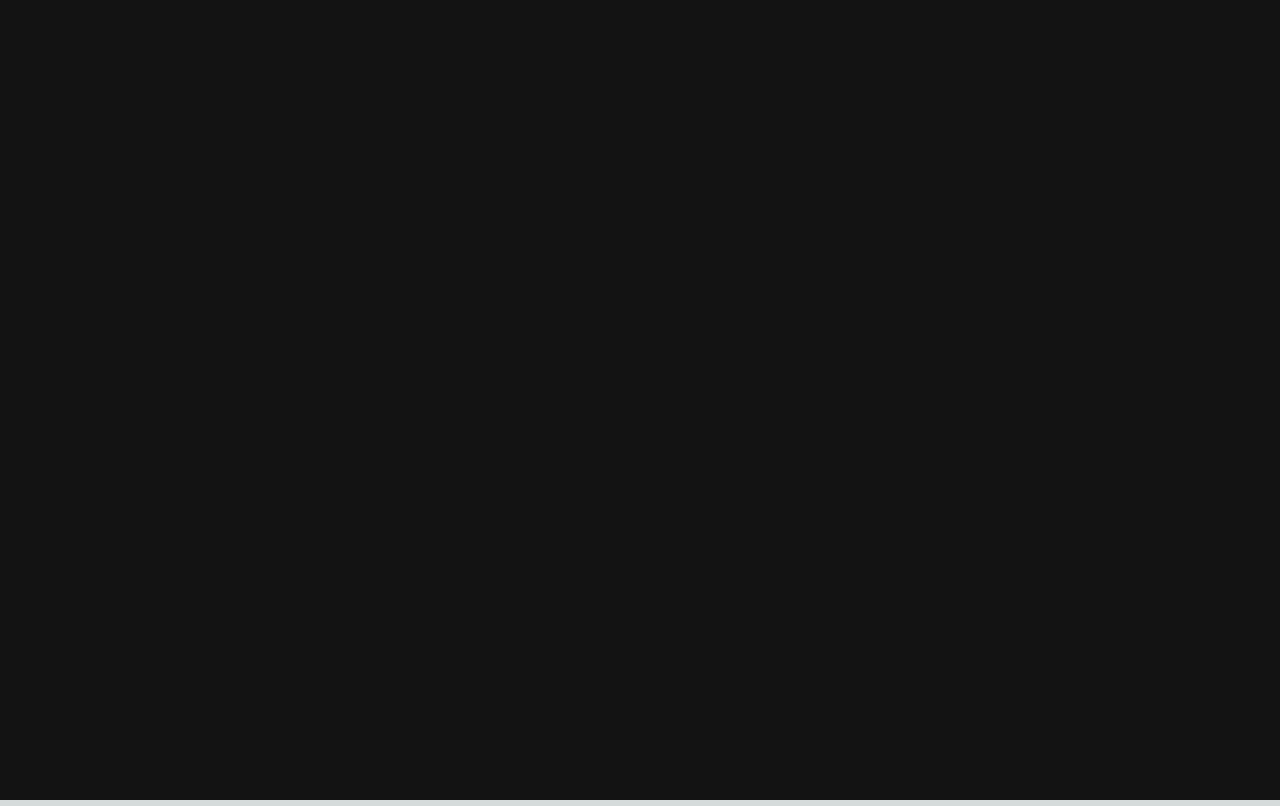
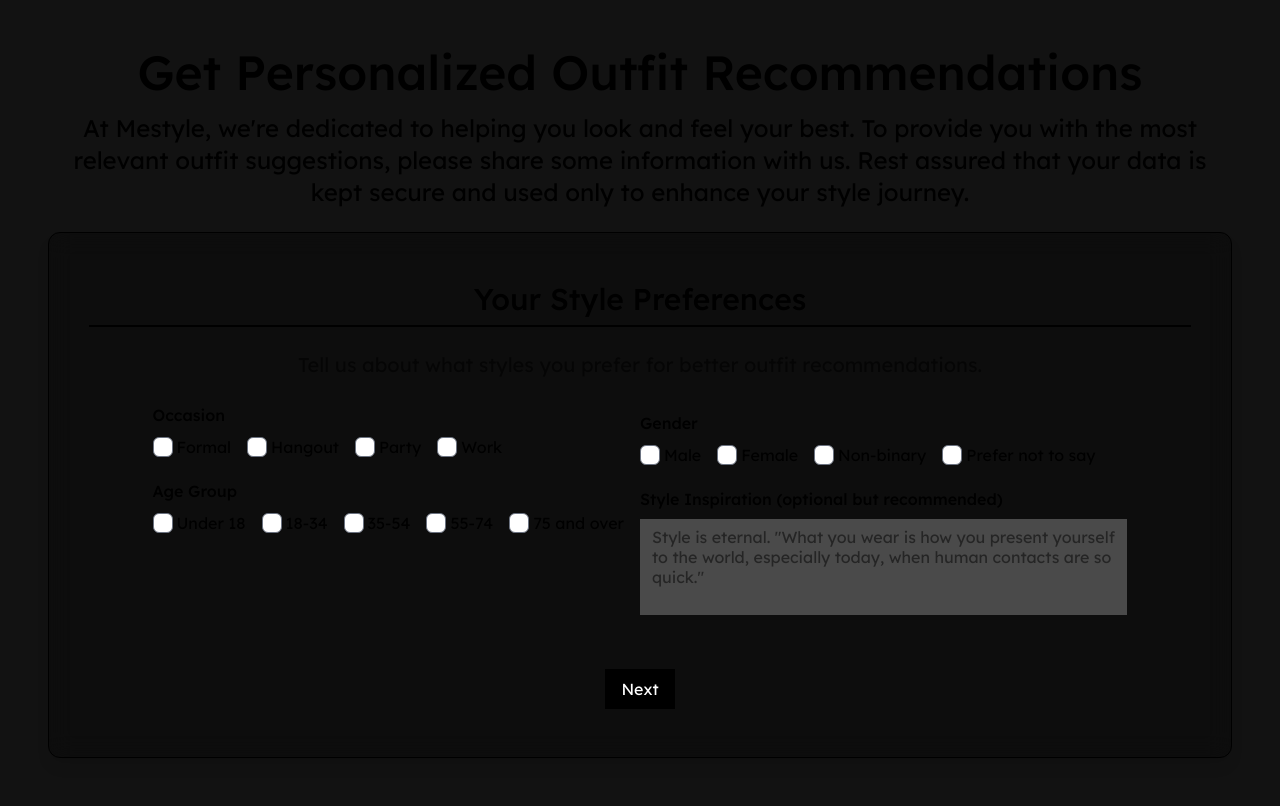
Before and after one commit to Remi-dee/Mestyle, a Next.js app: page / in a window 1280 px wide. Built offline with nearby package versions, Linux system fonts and the light colour scheme.

Commit message:
added props to button

```diff
--- a/app/page.js
+++ b/app/page.js
@@ -6,16 +6,15 @@
 export default function Home() {
   return (
     <main className="flex min-h-screen items-center bg-grayDark justify-center">
-     <Navbar/>
 
-      {/* <PersonaliseScreen
+      <PersonaliseScreen
         title="Get Personalized Outfit Recommendations"
         description={`At Mestyle, we're dedicated to helping you look and feel your best. To provide you with the most relevant outfit suggestions, please share some information with us. Rest assured that your data is kept secure and used only to enhance your style journey.`}
       >
         <FormProvider>
           <Form />
         </FormProvider>
-      </PersonaliseScreen> */}
+      </PersonaliseScreen>
     </main>
   );
 }
```
